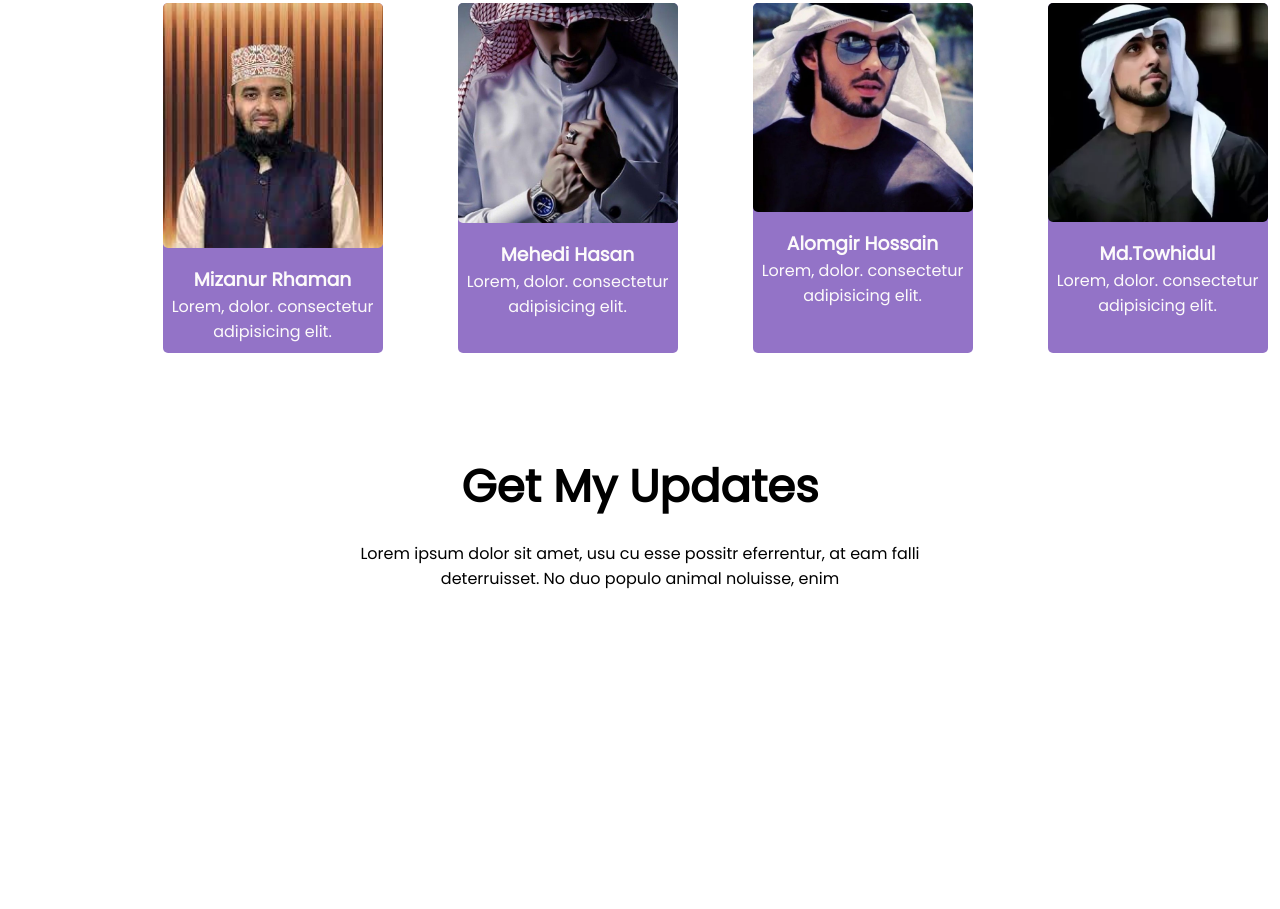
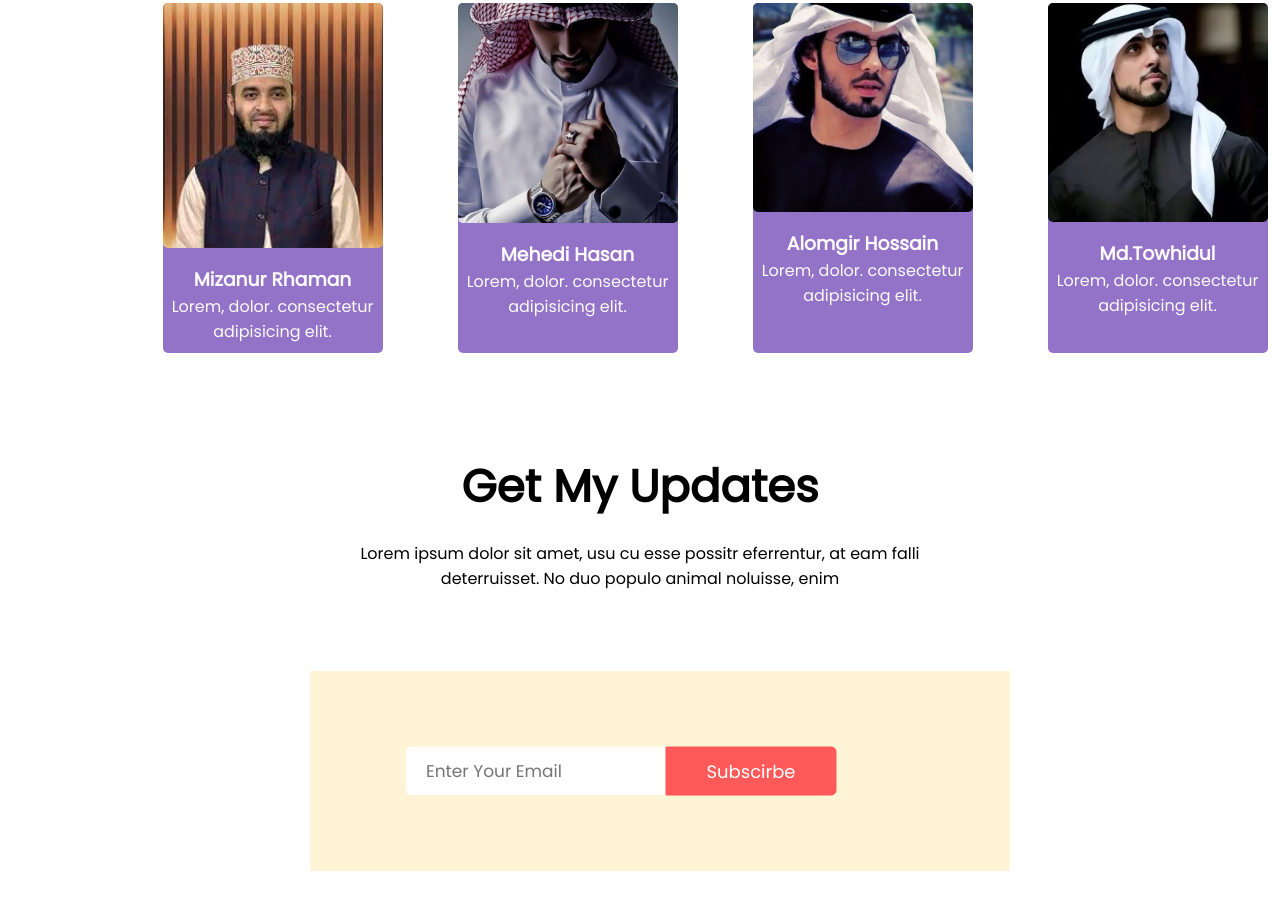
Before and after one commit to Joy5k/assingment-web, a plain HTML site: page index.html in a window 1280 px wide. Shown: the part 3022-3931 px from the top of the page. Before the commit the page ends 3693 px from the top, so only its background shows below. Drawn offline with Linux system fonts and the light colour scheme.

Commit message:
added form

```diff
--- a/index.html
+++ b/index.html
@@ -151,6 +151,9 @@
        <p>Lorem ipsum dolor sit amet, usu cu esse possitr   eferrentur,  at eam falli <br>
     deterruisset. No duo populo animal noluisse, enim</p>
 </div>
-
+ <form action="#">
+    <input type="email" placeholder="Enter Your Email">
+    <button class="inp-btn">Subscirbe</button>
+ </form>
 </body>
 </html>
--- a/style.css
+++ b/style.css
@@ -153,3 +153,39 @@ h4{
     width: 220px;
     border-radius: 5px;
 }
+
+/* ---------------------------form section-------------------- */
+form{
+    height: 200px;
+    width: 700px;
+    background-color: #fff4d6;
+    margin-bottom: 200px;
+    margin-left: 310px;
+    position: relative;
+
+}
+input{
+    position: absolute;
+    top: 50%;
+    left: 40%;
+    transform: translate(-50%, -50%);
+    padding: 11px 20px;
+    font-size: 17px;
+    font-weight: 500;
+    border: 1px solid #fff4d6;
+    border-radius: 5px 0 0 5px;
+
+}
+.inp-btn{
+    position: absolute;
+    top: 50%;
+    left: 63%;
+    transform: translate(-50%, -50%);
+    padding: 10px 40px;
+    background-color: #ff5959;
+    border: 1px solid #ff5959;
+    border-radius:  0 5px 5px 0 ;
+    font-size: 18px;
+    color: white;
+    font-weight: 500;
+}
```
